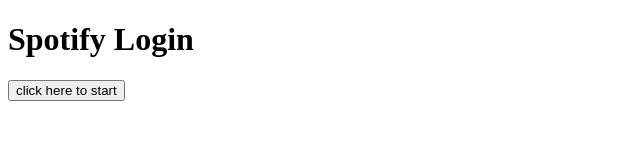
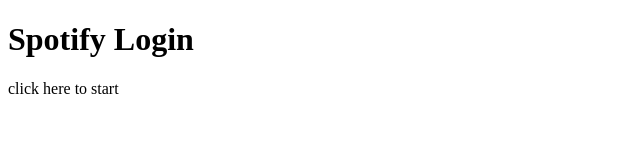
Before and after one commit to jeffkimcpa/OIM3600-Final-Project, a plain HTML site: page home.html in a window 1280 px wide. Shown: the whole page, without its empty margins (0-640 px from the left). Drawn offline with Linux system fonts and the light colour scheme.

Commit message:
button remove

```diff
--- a/home.html
+++ b/home.html
@@ -7,6 +7,6 @@
 </head>
 <body>
     <h1>Spotify Login</h1>
-    <button href="login.html">click here to start</button>
+    <p href="login.html">click here to start</p>
 </body>
 </html>
```
